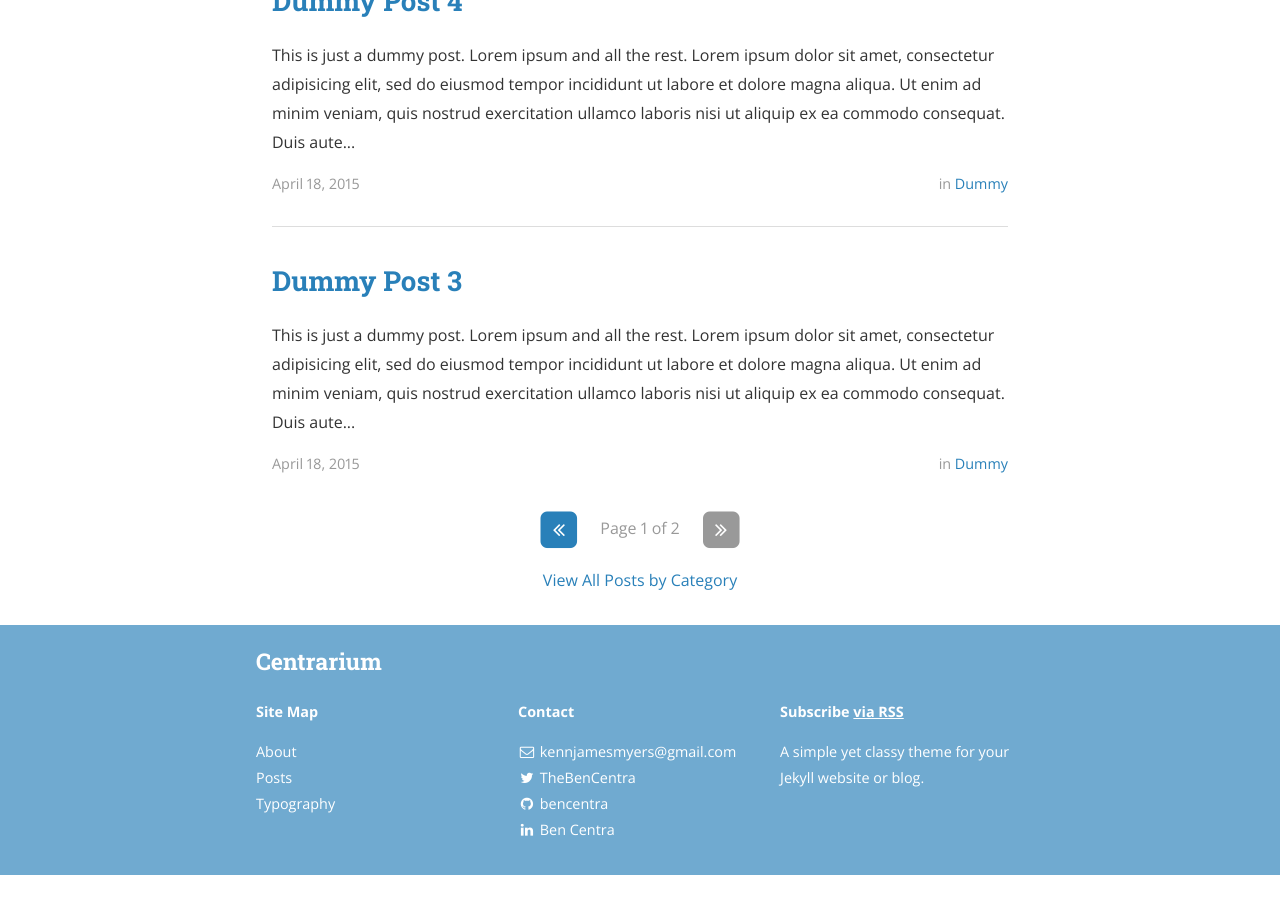
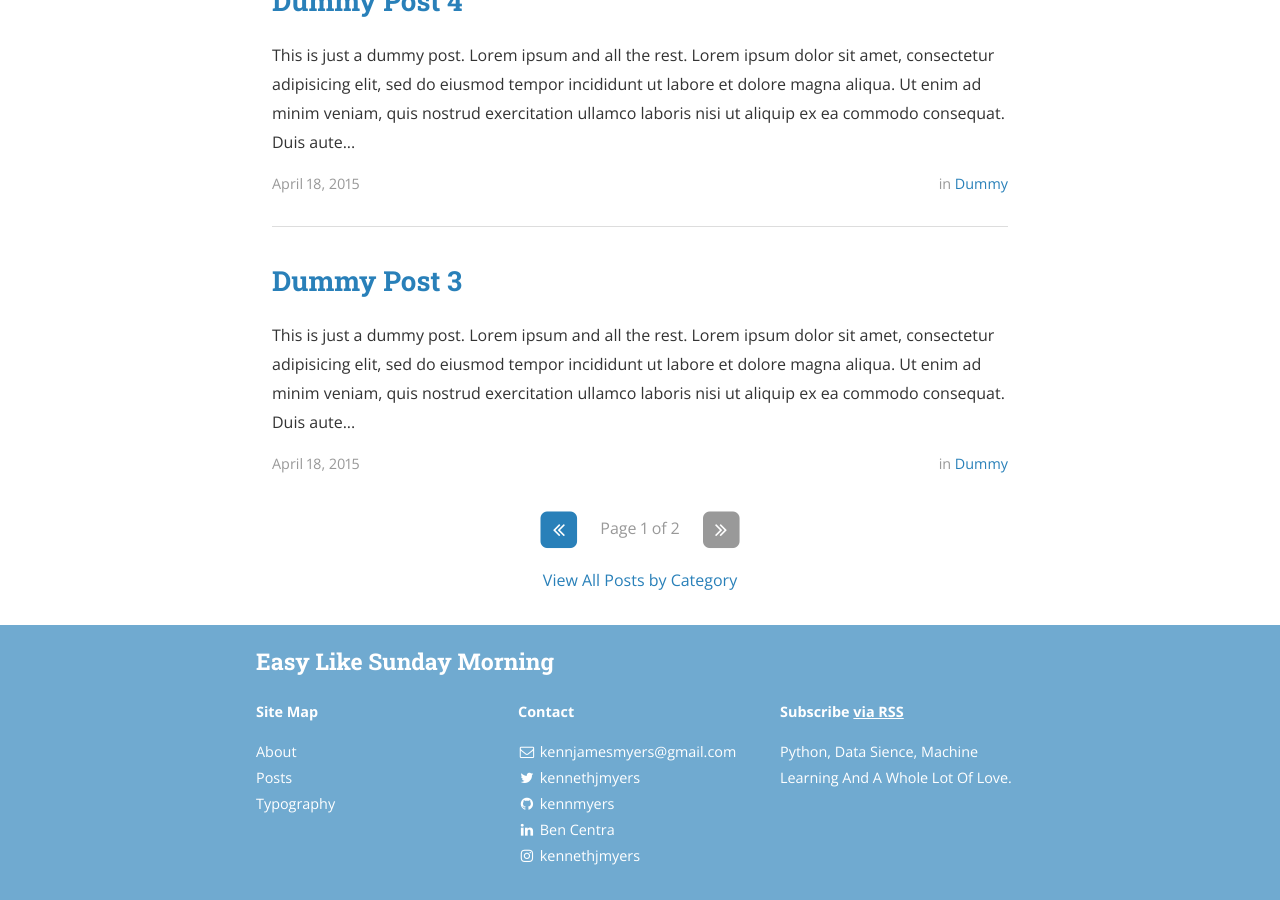
Before and after one commit to kennethjmyers/kennethjmyers.github.io, a Jekyll site: the page built from index.html, in a window 1280 px wide and 900 px high, scrolled down 1370 px. Built offline with Jekyll 4.4.1, drawn with Linux system fonts in a browser that asks for light colours; nearby versions of some CDN libraries; the list of posts is cut into pages by our own code; a style sheet for code colours, icons or effects is not loaded; before the commit the page ends 2245 px from its top, so only the background shows below that; some of the changed text lies outside the part shown.

Commit message:
updated more of my info

```diff
--- a/_config.yml
+++ b/_config.yml
@@ -7,12 +7,12 @@ exclude:
   - "/vendor/"
 
 # Site settings
-title: Centrarium
-subtitle: "A simple yet classy theme for your Jekyll website or blog"
+title: Easy Like Sunday Morning
+subtitle: "Welcome to my world"
 email: kennjamesmyers@gmail.com
 name: Kenneth Myers
 description: >
-  A simple yet classy theme for your Jekyll website or blog.
+  Python, Data Sience, Machine Learning And A Whole Lot Of Love.
 # Base URL of site (i.e. /blog). It should always start with a slash,
 # and never end with a slash. Set it to a blank value if hosting at the
 # root of your server.
@@ -39,18 +39,18 @@ jekyll-archives:
     tag: '/tag/:name/'
 
 # Disqus comments
-disqus_shortname: bencentra
+disqus_shortname: kennjamesmyers
 
 # Google analytics
-# ga_tracking_id: "UA-XXXX-1"
+ga_tracking_id: "UA-60999709-2"
 
 # Category descriptions (for archive pages)
 descriptions:
-  - cat: jekyll
-    desc: "Posts describing Jekyll setup techniques."
+  - cat: Data Science
+    desc: "Posts describing my work in data science."
 
-  - cat: dummy
-    desc: "Just some placeholder posts, lorem ipsum and the rest."
+  - cat: Tutorials
+    desc: "How to do the things."
 
 # Social icons and sharing options
 #
@@ -70,29 +70,29 @@ descriptions:
 social:
   - name: Twitter
     icon: twitter
-    username: TheBenCentra
-    url: https://twitter.com/TheBenCentra
+    username: kennethjmyers
+    url: https://twitter.com/kennethjmyers
     desc: Follow me on Twitter
     share: true
 
   - name: Facebook
     icon: facebook
-    username: thebencentra
+    username:
     url:
     desc: Friend me on Facebook
     share: true
 
   - name: GitHub
     icon: github
-    username: bencentra
-    url: https://github.com/bencentra
+    username: kennmyers
+    url: https://github.com/kennmyers
     desc: Fork me on GitHub
     share: false
 
   - name: LinkedIn
     icon: linkedin
     username: Ben Centra
-    url: https://www.linkedin.com/pub/ben-centra/47/769/60a
+    url: https://www.linkedin.com/in/kennethjmyers
     desc: Connect with me on LinkedIn
     share: true
 
@@ -112,8 +112,8 @@ social:
 
   - name: Instagram
     icon: instagram
-    username:
-    url:
+    username: kennethjmyers
+    url: https://www.instagram.com/kennethjmyers/
     desc: Follow me on Instagram
     share: false
 
```
